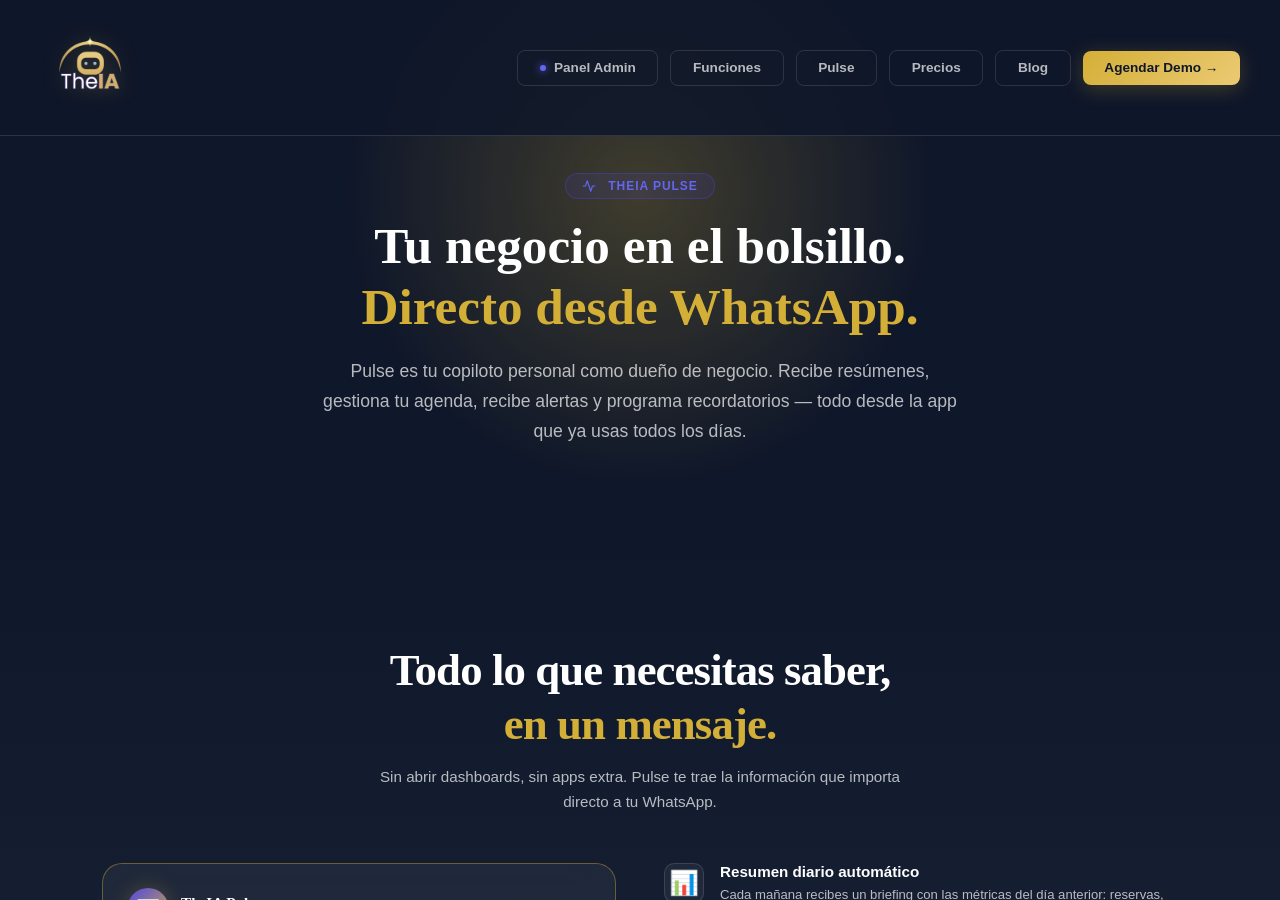
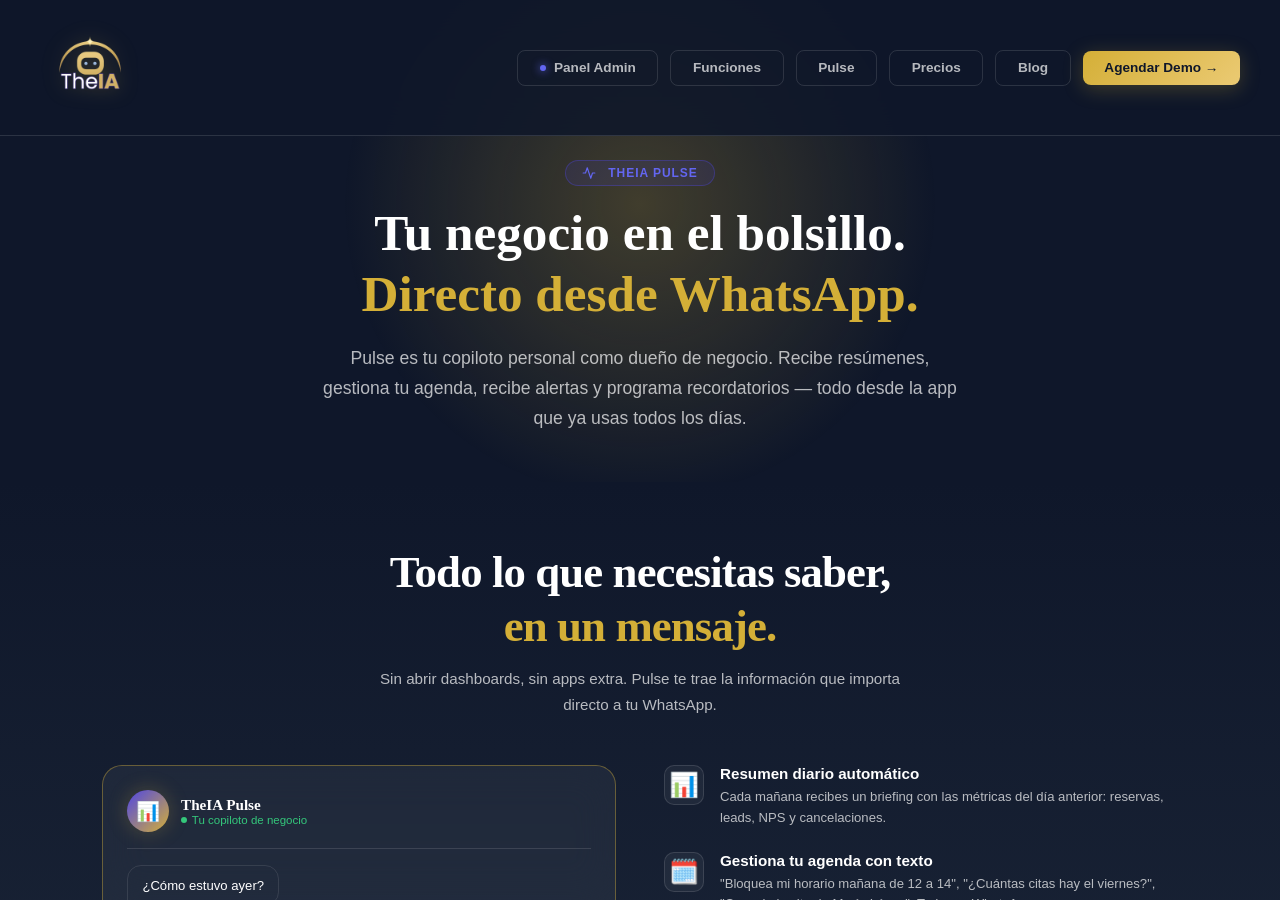
Before and after one commit to rodmera/theia-landing, a Jekyll site: the page pulse.html, which Jekyll copies as it is, in a window 1280 px wide and 900 px high. Built offline with Jekyll 4.4.1, drawn with Linux system fonts in a browser that asks for light colours.

Commit message:
fix: reducir espacio excesivo entre hero y contenido en /pulse
Quitar min-height: 60vh, reducir padding-bottom hero 5rem → 3rem,
padding-top pulse section 6.5rem → 4rem.

Co-Authored-By: Claude Opus 4.6 (1M context) <noreply@anthropic.com>

```diff
--- a/pulse.html
+++ b/pulse.html
@@ -305,10 +305,9 @@
 
     /* Hero */
     .pulse-hero {
-      min-height: 60vh;
       display: flex;
       align-items: center;
-      padding: 10rem 2rem 5rem;
+      padding: 10rem 2rem 3rem;
       position: relative;
       overflow: hidden;
       text-align: center;
@@ -434,7 +433,7 @@
 
     /* Pulse Section */
     .pulse {
-      padding: 6.5rem 0;
+      padding: 4rem 0;
       background: linear-gradient(180deg, var(--bg) 0%, var(--bg2) 100%);
     }
 
```
